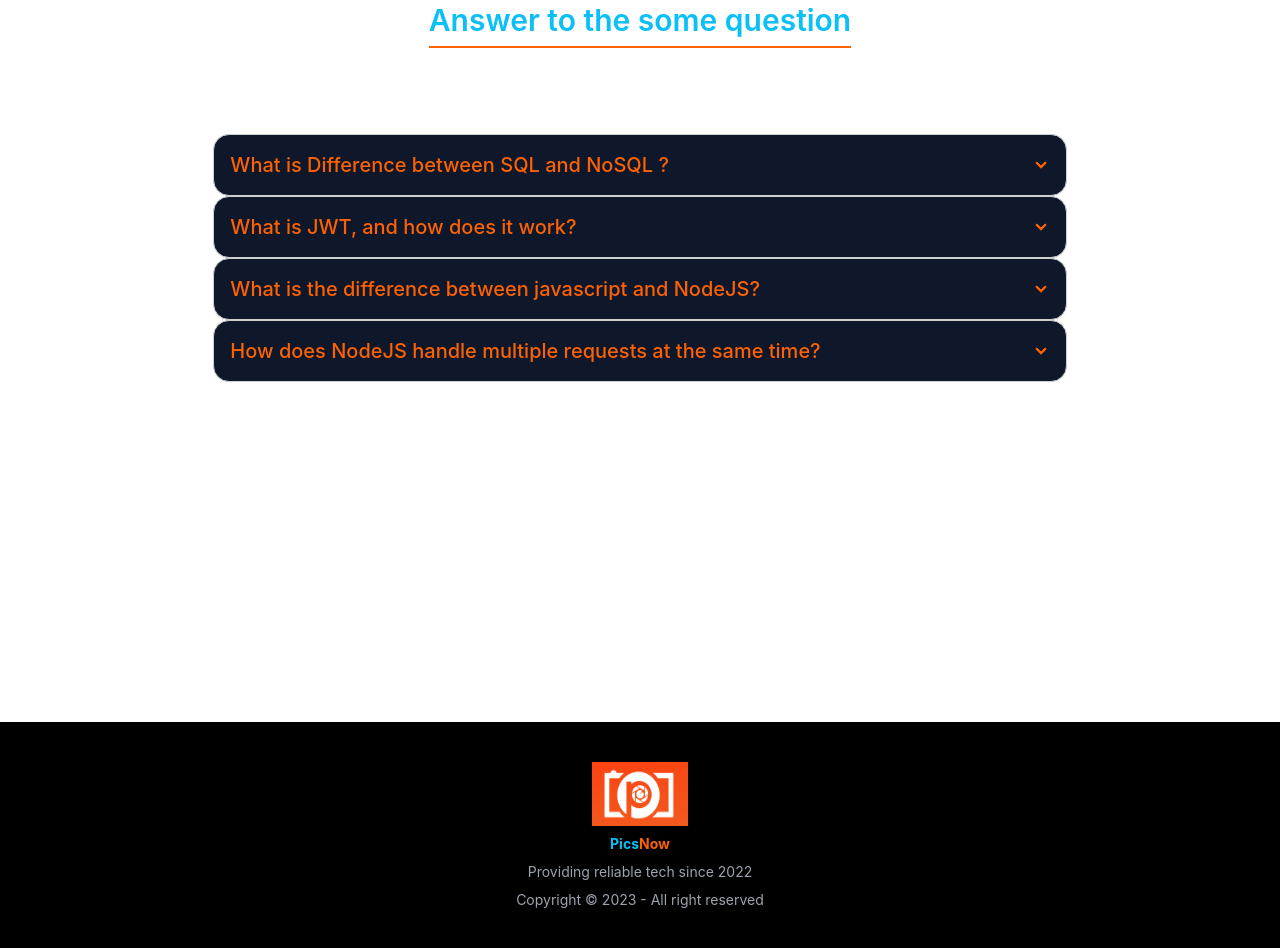
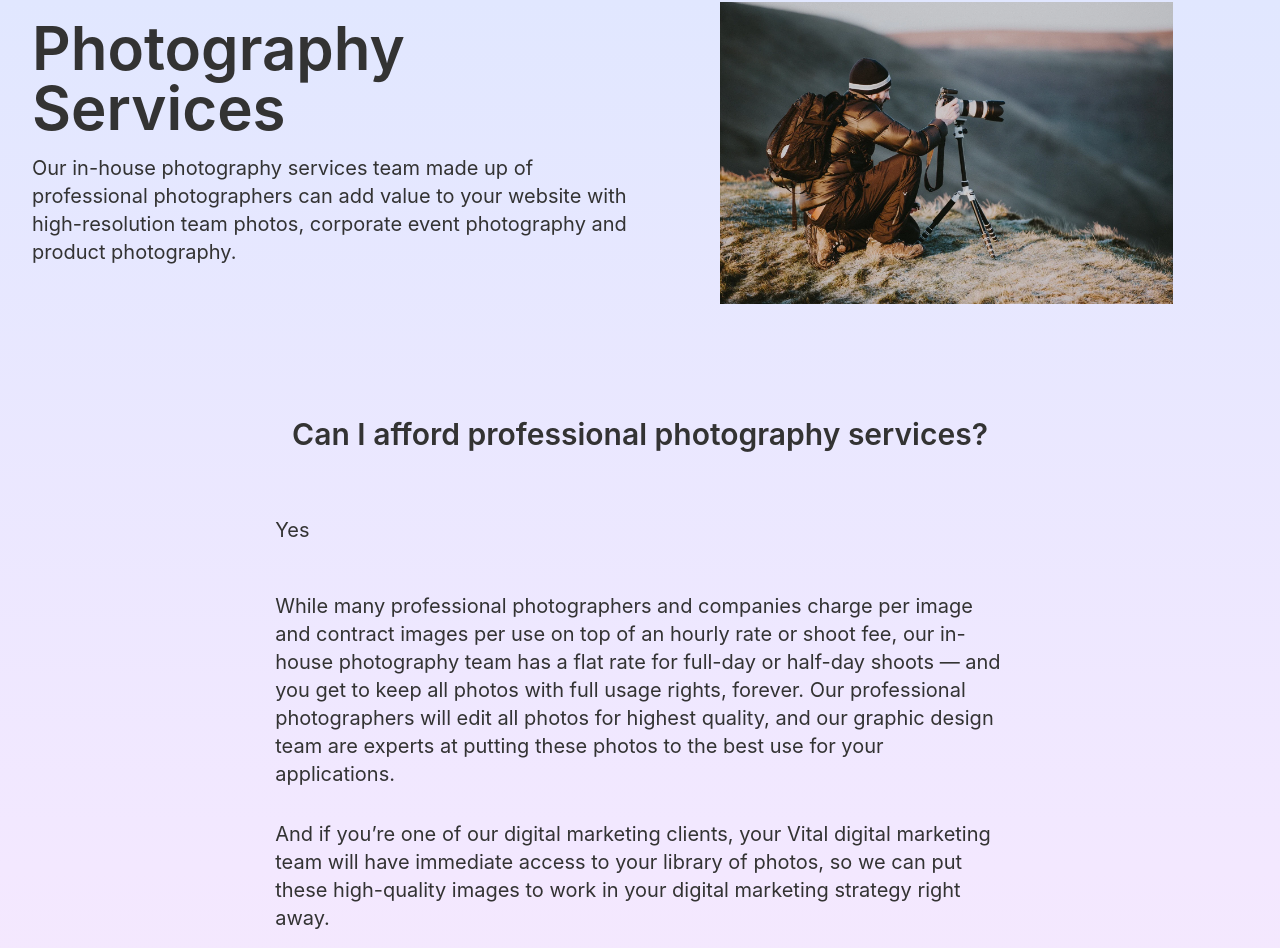
Before and after one commit to Sayedfarabi/pics-now-client-side, a React (Create React App) app: page /blog in a window 1280 px wide. Shown: the part 110-1058 px from the top of the page. Built offline with nearby package versions, Linux system fonts and the light colour scheme; no server answers.

Commit message:
blog page and review delete and update done

```diff
--- a/src/components/loading/Loading.jsx
+++ b/src/components/loading/Loading.jsx
@@ -3,7 +3,7 @@ import React from 'react';
 const Loading = () => {
     return (
         <>
-            <p className='text-center my-16'>Loading...</p>
+            <p className='text-center py-16'>Loading...</p>
         </>
     );
 };
--- a/src/layout/Root.jsx
+++ b/src/layout/Root.jsx
@@ -12,7 +12,7 @@ const Root = () => {
     // const reviews = data.data?.reviews?.data;
     const users = data.data?.users?.data;
 
-    const { data: reviewsData = [], isLoading, refetch } = useQuery({
+    const { data: reviewsData = [], isLoading, refetch: reviewRefetch } = useQuery({
         queryKey: ["/reviews"],
         queryFn: async () => {
             try {
@@ -36,7 +36,7 @@ const Root = () => {
         reviewsData,
         users,
         isLoading,
-        refetch
+        reviewRefetch
     }
 
     // console.log(databaseData);
@@ -45,7 +45,7 @@ const Root = () => {
         <>
             <DataContext.Provider value={databaseData}>
                 <Navbar></Navbar>
-                <div style={{ minHeight: "90vh" }}>
+                <div className='bg-gradient-to-b from-indigo-100 via-purple-100 to-pink-100' style={{ minHeight: "90vh" }}>
                     <Outlet></Outlet>
                 </div>
                 <Footer></Footer>
--- a/src/pages/blog/Blog.jsx
+++ b/src/pages/blog/Blog.jsx
@@ -1,54 +1,82 @@
 import React from 'react';
+import bannerImg from '../../assets/images/blog-images/blog-header.jpg';
 
 const Blog = () => {
     return (
+        <section>
+            <div className='px-4 md:px-8'>
+                <div className='py-8 md:py-12'>
+                    <div className='grid grid-cols-1 md:grid-cols-2 gap-2'>
                         <div>
-            <div className="text-center my-12">
-                <h3 className=' text-3xl inline font-semibold border-b-2 border-primary py-2 text-secondary'>Answer to the some question</h3>
+                            <h1 className='text-3xl md:text-6xl my-2 md:my-4 font-semibold'>Photography Services</h1>
+
+                            <p className='text-xl'>
+                                Our in-house photography services team made up of professional photographers can add value to your website with high-resolution team photos, corporate event photography and product photography.
+                            </p>
                         </div>
-            <div className='md:w-2/3 w-4/5 py-12 mx-auto text-base-200'>
-                <div tabIndex={0} className="collapse collapse-arrow border border-base-300 bg-slate-900 rounded-box">
-                    <div className="collapse-title text-xl font-medium text-primary">
-                        What is Difference between SQL and NoSQL ?
-                    </div>
-                    <div className="collapse-content text-gray-300">
-                        <p>MySQL is one of the types of relational database whereas NoSQL is more of design based database type with examples like MongoDB, Couch DB, etc. MySQL is available with a wide array of reporting tools help application's validity whereas NoSQL databases lack reporting tools for analysis and performance testing.</p>
+                        <div className='my-8 md:my-0'>
+                            <img src={bannerImg} alt="BlogImg" className='w-3/4 mx-auto' />
                         </div>
                     </div>
-                <div tabIndex={0} className="collapse collapse-arrow border border-base-300 bg-slate-900 rounded-box">
-                    <div className="collapse-title text-xl font-medium text-primary">
-                        What is JWT, and how does it work?
                 </div>
-                    <div className="collapse-content text-gray-300">
-                        <p>
-                            JSON Web Token (JWT) is an open standard (RFC 7519) that defines a compact and self-contained way for securely transmitting information between parties as a JSON object. This information can be verified and trusted because it is digitally signed.
+
+                <div className='py-8 md:py-12'>
+                    <div>
+                        <div>
+                            <h1 className='text-xl md:text-3xl my-2 md:my-4 font-semibold text-center'>Can I afford professional photography services?</h1>
+
+
+                        </div>
+                        <div className='my-8 md:my-0 w-4/5 md:w-3/5 mx-auto'>
+                            <div className='flex justify-center items-center'>
+                                <div className='text-xl'>
+                                    <p className='my-12'>Yes</p>
+                                    <p className='my-8'>
+                                        While many professional photographers and companies charge per image and contract images per use on top of an hourly rate or shoot fee, our in-house photography team has a flat rate for full-day or half-day shoots — and you get to keep all photos with full usage rights, forever. Our professional photographers will edit all photos for highest quality, and our graphic design team are experts at putting these photos to the best use for your applications.
                                     </p>
+                                    <p className='my-8'>
+                                        And if you’re one of our digital marketing clients, your Vital digital marketing team will have immediate access to your library of photos, so we can put these high-quality images to work in your digital marketing strategy right away.
+                                    </p>
+                                    <div>
+                                        <p className='my-8 font-semibold'>
+                                            Our photography services include:
+                                        </p>
+                                        <ul className='my-8 list-disc mx-8'>
+                                            <li className='my-2'>Full-day or half-day photo shoots with all necessary equipment</li>
+                                            <li className='my-2'>Professional camera and lens kits</li>
+                                            <li className='my-2'>Professional lighting setup</li>
+                                            <li className='my-2'>Single-shooter and multi-shooter options</li>
+                                            <li className='my-2'>Photo editing, color correction and retouching</li>
+                                            <li className='my-2'>Complete photo library access with full usage rights</li>
+                                            <li className='my-2'>Photo metadata to SEO best practices</li>
+                                            <li className='my-2'>Photo library hosting</li>
+                                        </ul>
                                     </div>
-                </div>
-                <div tabIndex={0} className="collapse collapse-arrow border border-base-300 bg-slate-900 rounded-box">
-                    <div className="collapse-title text-xl font-medium text-primary">
-                        What is the difference between javascript and NodeJS?
-                    </div>
-                    <div className="collapse-content text-gray-300">
-                        <p>
-                            JavaScript is a simple programming language that can be used with any browser that has the JavaScript Engine installed. Node. js, on the other hand, is an interpreter or execution environment for the JavaScript programming language.
+                                    <div className='my-8'>
+                                        <p className='my-8 font-semibold'>
+                                            We have experience shooting all types of professional photos for our clients, including:
                                         </p>
-                    </div>
-                </div>
-                <div tabIndex={0} className="collapse collapse-arrow border border-base-300 bg-slate-900 rounded-box">
-                    <div className="collapse-title text-xl font-medium text-primary">
-                        How does NodeJS handle multiple requests at the same time?
-                    </div>
-                    <div className="collapse-content text-gray-300">
-                        <p>
-                            NodeJS receives multiple client requests and places them into EventQueue. NodeJS is built with the concept of event-driven architecture. NodeJS has its own EventLoop which is an infinite loop that receives requests and processes them.
-                        </p>
-                    </div>
+                                        <ul className='my-8 list-disc mx-8'>
+                                            <li className='my-2'>Corporate team photography</li>
+                                            <li className='my-2'>Product photography</li>
+                                            <li className='my-2'>Commercial photography</li>
+                                            <li className='my-2'>Event photography</li>
+                                            <li className='my-2'>Location and architectural photography</li>
+                                            <li className='my-2'>Lifestyle photography</li>
+                                            <li className='my-2'>Food photography</li>
+                                            <li className='my-2'>Social media photography</li>
+                                        </ul>
                                     </div>
 
                                 </div>
 
                             </div>
+                        </div>
+                    </div>
+                </div>
+
+            </div>
+        </section>
     );
 };
 
--- a/src/pages/home/contact-me/ContactMe.jsx
+++ b/src/pages/home/contact-me/ContactMe.jsx
@@ -18,7 +18,6 @@ const ContactMe = () => {
                 console.log(error.text);
                 toast.error("Your message can't send")
             });
-
     }
 
     return (
--- a/src/pages/home/slider/Slider.jsx
+++ b/src/pages/home/slider/Slider.jsx
@@ -74,6 +74,7 @@ const Slider = () => {
                     </Slide>
                 })}
 
+
         </div>
     );
 };
--- a/src/pages/my-reviews/MyReviews.jsx
+++ b/src/pages/my-reviews/MyReviews.jsx
@@ -1,4 +1,6 @@
-import React, { useContext } from 'react';
+import React, { useContext, useState } from 'react';
+import { useForm } from 'react-hook-form';
+import { toast } from 'react-hot-toast';
 import Loading from '../../components/loading/Loading';
 import { AuthContext } from '../../context/AuthProvider';
 import { DataContext } from '../../layout/Root';
@@ -6,19 +8,46 @@ import ReviewCard from '../service-details/review-card/ReviewCard';
 
 const MyReviews = () => {
     const { user, loading } = useContext(AuthContext);
+    const [modalData, setModalData] = useState(null);
+    const { register, handleSubmit } = useForm();
     const userEmail = user?.email;
-    const { reviewsData, isLoading, refetch } = useContext(DataContext);
+    const { reviewsData, isLoading, reviewRefetch } = useContext(DataContext);
     const reviews = reviewsData?.data;
     const serviceReviews = reviews?.filter(review => review.reviewerEmail === userEmail)
 
 
     // console.log(serviceReviews);
 
+    const updateReview = data => {
+        if (data) {
+
+            fetch(`http://localhost:5000/updateReview?id=${modalData?._id}`, {
+                method: "PATCH",
+                headers: {
+                    "content-type": "application/json",
+                    authorization: `bearer ${localStorage.getItem('picsNow')}`
+                },
+                body: JSON.stringify(data)
+            })
+                .then(res => res.json())
+                .then(result => {
+                    if (result?.success) {
+                        setModalData(null)
+                        reviewRefetch()
+                        toast.success(result?.message)
+                    } else {
+                        toast.error(result?.message)
+                        console.log(result);
+                    }
+                })
+        }
+    }
+
     if (loading || isLoading) {
         return <Loading></Loading>
     }
     return (
-        <section className='px-8 md:px-12 py-8 bg-gradient-to-b from-indigo-100 via-purple-100 to-pink-100'>
+        <section className='px-8 md:px-12 py-8'>
             <div>
                 {
                     serviceReviews.length > 0 ?
@@ -36,9 +65,36 @@ const MyReviews = () => {
                         serviceReviews.map(review => {
                             return <ReviewCard
                                 key={review?._id}
-                                review={review}>
+                                review={review}
+                                setModalData={setModalData}
+                            >
                             </ReviewCard>
                         })
+                    }
+                </div>
+                <div>
+                    {
+                        modalData &&
+                        <div>
+                            <input type="checkbox" id="update-review" className="modal-toggle" />
+                            <div className="modal">
+                                <div className="modal-box relative">
+                                    <label htmlFor="update-review" className="btn btn-sm btn-circle absolute right-2 top-2">✕</label>
+                                    <h3 className="text-lg font-bold">For <span className='text-blue-400'>{modalData?.serviceTitle}</span> review update!</h3>
+                                    <form onSubmit={handleSubmit(updateReview)}>
+                                        <div className='py-4'>
+                                            <input {...register("body", { required: true })} type={"text"} className="textarea w-full textarea-success py-8" name="body" defaultValue={modalData?.body}>
+                                            </input>
+                                        </div>
+                                        <div className='flex justify-end items-center my-2'>
+                                            <div>
+                                                <input type="submit" value="Update" className='btn btn-sm bg-orange-500 text-white' />
+                                            </div>
+                                        </div>
+                                    </form>
+                                </div>
+                            </div>
+                        </div>
                     }
                 </div>
             </div>
--- a/src/pages/service-details/ServiceDetails.jsx
+++ b/src/pages/service-details/ServiceDetails.jsx
@@ -1,4 +1,4 @@
-import React, { useContext } from 'react';
+import React, { useContext, useState } from 'react';
 import { useForm } from 'react-hook-form';
 import { toast } from 'react-hot-toast';
 import { useLoaderData } from 'react-router-dom';
@@ -9,13 +9,14 @@ import ReviewCard from './review-card/ReviewCard';
 import ServiceDetailsCard from './service-details-card/ServiceDetailsCard';
 
 const ServiceDetails = () => {
+    const [modalData, setModalData] = useState(null);
     const { user } = useContext(AuthContext);
-    const { users, reviewsData, isLoading, refetch } = useContext(DataContext);
+    const { reviewsData, isLoading, reviewRefetch } = useContext(DataContext);
     const reviews = reviewsData?.data;
     // Routes Loader Data :
     const data = useLoaderData();
     const service = data?.data;
-
+    // console.log(modalData);
     // Auth User Info :
     const userName = user?.displayName;
     const userEmail = user?.email;
@@ -28,6 +29,7 @@ const ServiceDetails = () => {
 
 
     const { register, handleSubmit, resetField } = useForm();
+    const { register: updateReviewRegister, handleSubmit: updateReviewHandleSubmit } = useForm();
 
     const reviewHandler = data => {
         if (data) {
@@ -44,14 +46,14 @@ const ServiceDetails = () => {
                 method: "POST",
                 headers: {
                     "content-type": "application/json",
-                    authorization: `bearer ${localStorage.getItem('furnitureBea-token')}`
+                    authorization: `bearer ${localStorage.getItem('picsNow')}`
                 },
                 body: JSON.stringify(reviewData)
             })
                 .then(res => res.json())
                 .then(data => {
                     if (data.success) {
-                        refetch()
+                        reviewRefetch()
                         toast.success(data?.message)
                     } else {
                         toast.error(data.message)
@@ -59,6 +61,31 @@ const ServiceDetails = () => {
                 })
         }
         resetField("review")
+    }
+
+    const updateReview = data => {
+        if (data) {
+
+            fetch(`http://localhost:5000/updateReview?id=${modalData?._id}`, {
+                method: "PATCH",
+                headers: {
+                    "content-type": "application/json",
+                    authorization: `bearer ${localStorage.getItem('picsNow')}`
+                },
+                body: JSON.stringify(data)
+            })
+                .then(res => res.json())
+                .then(result => {
+                    if (result?.success) {
+                        setModalData(null)
+                        reviewRefetch()
+                        toast.success(result?.message)
+                    } else {
+                        toast.error(result?.message)
+                        console.log(result);
+                    }
+                })
+        }
     }
 
     if (isLoading) {
@@ -72,6 +99,7 @@ const ServiceDetails = () => {
                 <div className='py-8 text-center'>
                     <h2 className='text-2xl inline border-b-2 border-primary font-semibold'>SERVICE DESCRIPTION</h2>
                 </div>
+
                 <div>
                     <div>
                         <div className='my-8'>
@@ -96,7 +124,9 @@ const ServiceDetails = () => {
                                     serviceReviews.map(review => {
                                         return <ReviewCard
                                             key={review?._id}
-                                            review={review}>
+                                            review={review}
+                                            setModalData={setModalData}
+                                        >
                                         </ReviewCard>
                                     })
                                 }
@@ -119,6 +149,30 @@ const ServiceDetails = () => {
                         </div>
                     </div>
                 </div>
+
+                {
+                    modalData &&
+                    <div>
+                        <input type="checkbox" id="update-review" className="modal-toggle" />
+                        <div className="modal">
+                            <div className="modal-box relative">
+                                <label htmlFor="update-review" className="btn btn-sm btn-circle absolute right-2 top-2">✕</label>
+                                <h3 className="text-lg font-bold">For <span className='text-blue-400'>{modalData?.serviceTitle}</span> review update!</h3>
+                                <form onSubmit={updateReviewHandleSubmit(updateReview)}>
+                                    <div className='py-4'>
+                                        <input {...updateReviewRegister("body", { required: true })} type={"text"} className="textarea w-full textarea-success py-8" name="body" defaultValue={modalData?.body}>
+                                        </input>
+                                    </div>
+                                    <div className='flex justify-end items-center my-2'>
+                                        <div>
+                                            <input type="submit" value="Update" className='btn btn-sm bg-orange-500 text-white' />
+                                        </div>
+                                    </div>
+                                </form>
+                            </div>
+                        </div>
+                    </div>
+                }
             </div>
         </section>
     );
--- a/src/pages/service-details/review-card/ReviewCard.jsx
+++ b/src/pages/service-details/review-card/ReviewCard.jsx
@@ -1,18 +1,40 @@
 import React, { useContext } from 'react';
+import { toast } from 'react-hot-toast';
 import { AiFillDelete, AiFillEdit } from 'react-icons/ai';
 import { useLocation } from 'react-router-dom';
 import { AuthContext } from '../../../context/AuthProvider';
+import { DataContext } from '../../../layout/Root';
 
-const ReviewCard = ({ review }) => {
-    const { reviewerName, reviewerEmail, reviewerImage, body, serviceId, serviceImage, serviceTitle } = review;
-
+const ReviewCard = ({ review, setModalData }) => {
+    const { _id, reviewerName, reviewerEmail, reviewerImage, body, serviceId, serviceImage, serviceTitle } = review;
+    // console.log(_id);
     const { user } = useContext(AuthContext);
+    const { reviewRefetch } = useContext(DataContext)
     const userEmail = user?.email;
 
     const location = useLocation();
     const pathname = location?.pathname;
     const detailsPath = `/service/${serviceId}`;
     const myReviewsPath = `/my-reviews`;
+
+    const deleteHandler = (_id) => {
+        fetch(`http://localhost:5000/deleteReview?id=${_id}`, {
+            method: "DELETE",
+            headers: {
+                "content-type": "application/json",
+                authorization: `bearer ${localStorage.getItem('picsNow')}`
+            }
+        })
+            .then(res => res.json())
+            .then(result => {
+                if (result.success) {
+                    reviewRefetch()
+                    toast.success(result?.message)
+                } else {
+                    toast.error(result?.message)
+                }
+            })
+    }
 
     return (
         <div className='w-full p-4 my-4 border border-primary rounded-md min-h-48 bg-gradient-to-l from-sky-200 to-indigo-200 accent-slate-200'>
@@ -58,12 +80,11 @@ const ReviewCard = ({ review }) => {
                             <div className='flex flex-col md:flex-row'>
 
                                 <div>
-                                    <button className='btn btn-sm btn-red-500 text-yellow-600 text-2xl bg-white border-1 md:mx-2'>
-                                        <AiFillEdit></AiFillEdit>
-                                    </button>
+                                    <label onClick={() => setModalData(review)} htmlFor="update-review" className="btn btn-sm btn-red-500 text-yellow-600 text-2xl bg-white border-1 md:mx-"> <AiFillEdit></AiFillEdit></label>
+
                                 </div>
                                 <div className='mb-2 md:mb-0'>
-                                    <button className='btn btn-sm btn-red-500 text-red-500 text-2xl bg-white border-1 md:mx-2'>
+                                    <button onClick={() => deleteHandler(_id)} className='btn btn-sm btn-red-500 text-red-500 text-2xl bg-white border-1 md:mx-2'>
                                         <AiFillDelete></AiFillDelete>
                                     </button>
                                 </div>
```
Also changed, not shown: src/assets/images/blog-images/blog-header.jpg (added). Lines whose indentation alone changed are shown as unchanged.
